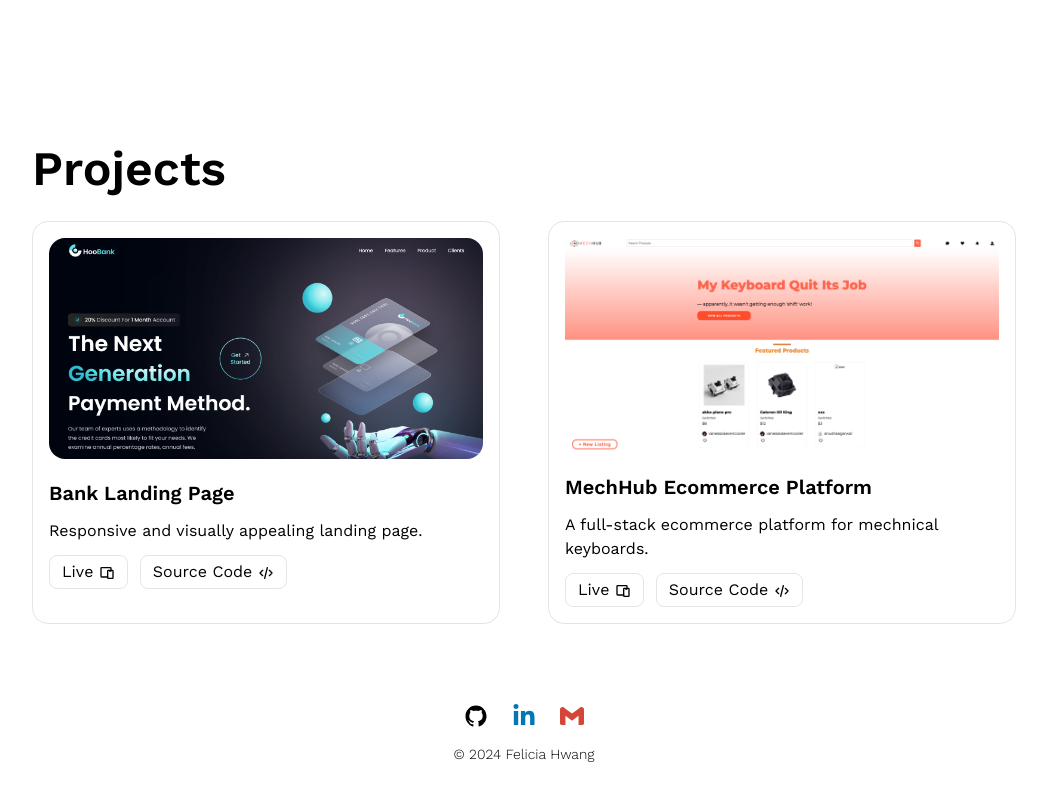
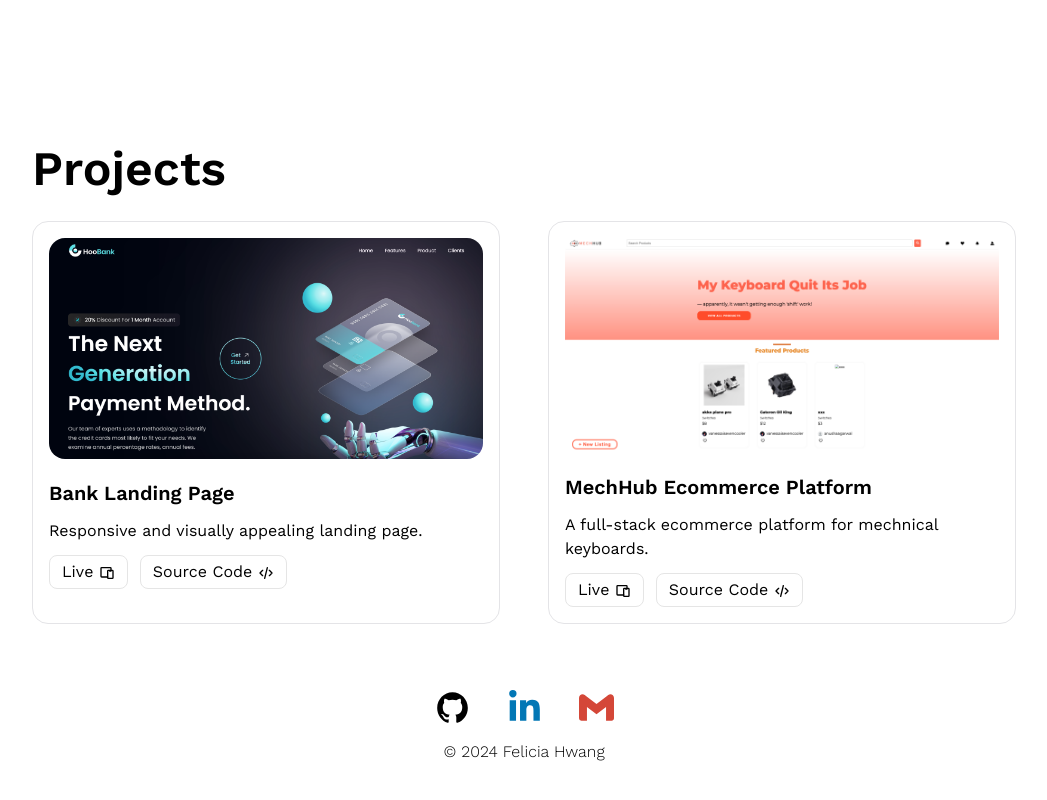
Before and after one commit to feliciahmq/portfolio, a React (Vite) app: page / in a window 1280 px wide. Shown: the part 1602-2402 px from the top of the page, without its empty margins (116-1163 px from the left). Built offline with nearby package versions, Linux system fonts and the light colour scheme.

Commit message:
Sticky header

```diff
--- a/src/App.jsx
+++ b/src/App.jsx
@@ -4,7 +4,7 @@ import Home from './pages/Home';
 
 function App() {
   return (
-    <div className="overflow-hidden mx-auto max-w-5xl flex-col align-center justify-center p-5 xl:px-0 scroll-smooth">
+    <div className=" mx-auto max-w-5xl flex-col align-center justify-center p-5 xl:px-0 scroll-smooth">
       <Header />
       <Home />
       <Footer />
--- a/src/components/Hero.jsx
+++ b/src/components/Hero.jsx
@@ -12,7 +12,7 @@ const HeroContent = () => {
         Hey, I am Felicia Hwang <br />{' '}
       </h1>
       <p className="font-light lg:text-xl">
-        Read more
+        Click to read more
         <a className="ml-2 mr-2 font-normal text-black cursor-pointer"
             onClick={(e) => {
               e.preventDefault();
--- a/src/layout/Footer.jsx
+++ b/src/layout/Footer.jsx
@@ -7,9 +7,9 @@ const Footer = () => {
   const iconStyle =
     'inline-flex justify-center items-center w-10 h-10 text-center rounded-full transition';
   return (
-    <footer className="mt-auto w-full max-w-[85rem] py-10 px-4 sm:px-6 lg:px-8 mx-auto">
-      <div className="text-center font-light text-sm">
-        <div className="mt-8 space-x-2 my-2">
+    <footer className="mt-auto w-full max-w-[85rem] py-6 px-4 sm:px-6 lg:px-8 mx-auto">
+      <div className="text-center font-light text-ms">
+        <div className="mt-10 space-x-8 my-2">
         <a
             className={`${iconStyle} hover:text-github`}
             href="https://github.com/feliciahmq"
@@ -17,7 +17,7 @@ const Footer = () => {
             rel="noreferrer"
             aria-label="Follow me on Github"
           >
-            <GithubIcon size={24} className='text-black dark:text-white'/>
+            <GithubIcon size={35} className='text-black dark:text-white'/>
           </a>
           <a
             href="https://www.linkedin.com/in/feliciahmq/"
@@ -26,7 +26,7 @@ const Footer = () => {
             className={`${iconStyle} hover:text-linkedin`}
             aria-label="Follow me on LinkedIn"
           >
-            <LinkedinIcon size={24} color="#0277B5" />
+            <LinkedinIcon size={35} color="#0277B5" />
           </a>
           <a
             href="mailto:feliciahmq@u.nus.edu"
@@ -35,7 +35,7 @@ const Footer = () => {
             className={`${iconStyle} hover:text-email`}
             aria-label="Email me"
           >
-            <MailIcon size={24} color="#D44738" />
+            <MailIcon size={35} color="#D44738" />
           </a>
         </div>
         &copy; 2024 Felicia Hwang
--- a/src/layout/Header.jsx
+++ b/src/layout/Header.jsx
@@ -22,10 +22,8 @@ const Header = () => {
     setDarkMode(!darkMode);
   };
 
-
-
   return (
-    <header className="sticky top-0 z-40 flex-none mx-auto w-full backdrop-blur-sm border-b">
+    <header className="sticky top-0 z-50 flex-none mx-auto w-full bg-white border-b dark:bg-gray-900">
       <div className="py-3 px-3 mx-auto w-full flex justify-between align-middle max-w-6xl md:px-4">
         <a
           href="/"
```
